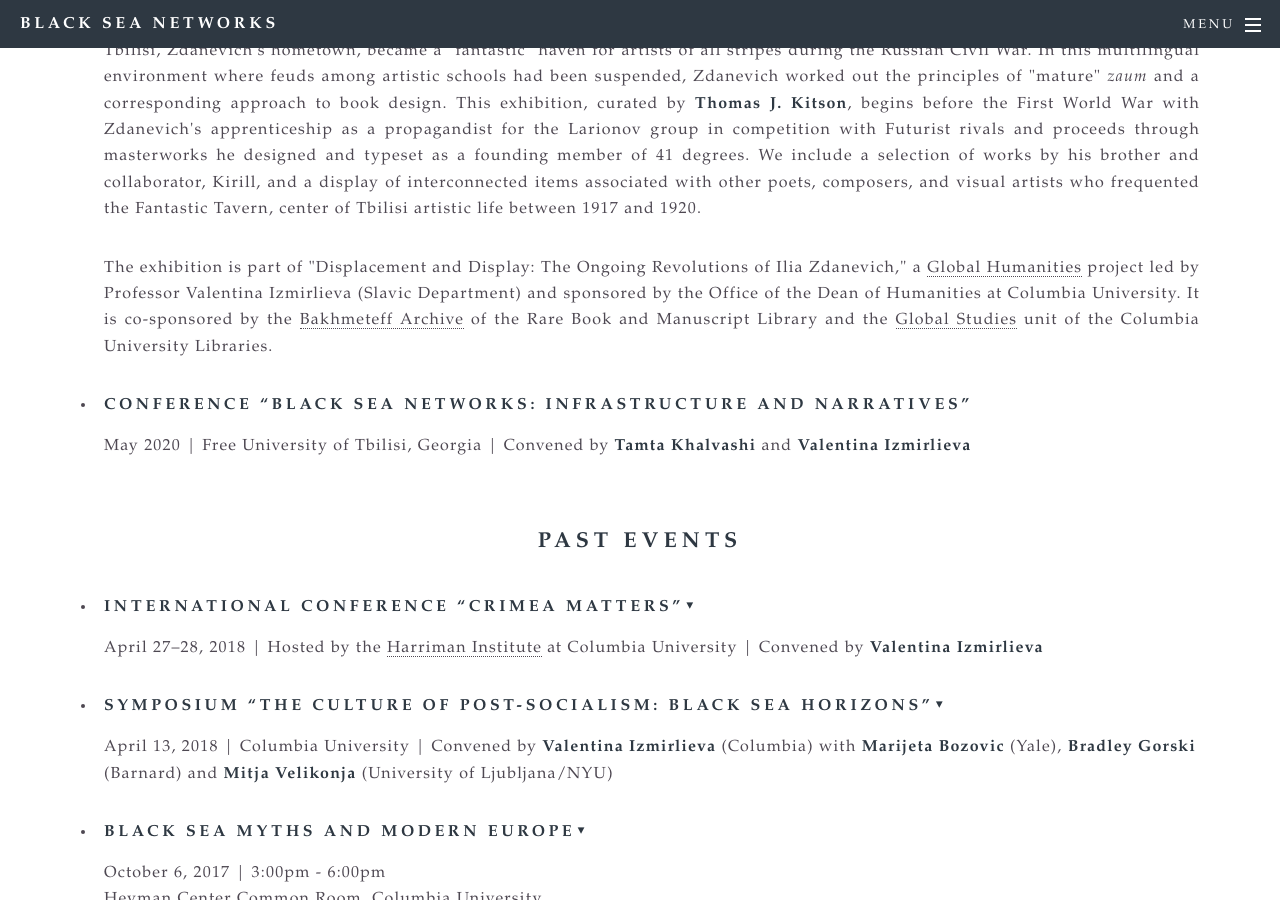
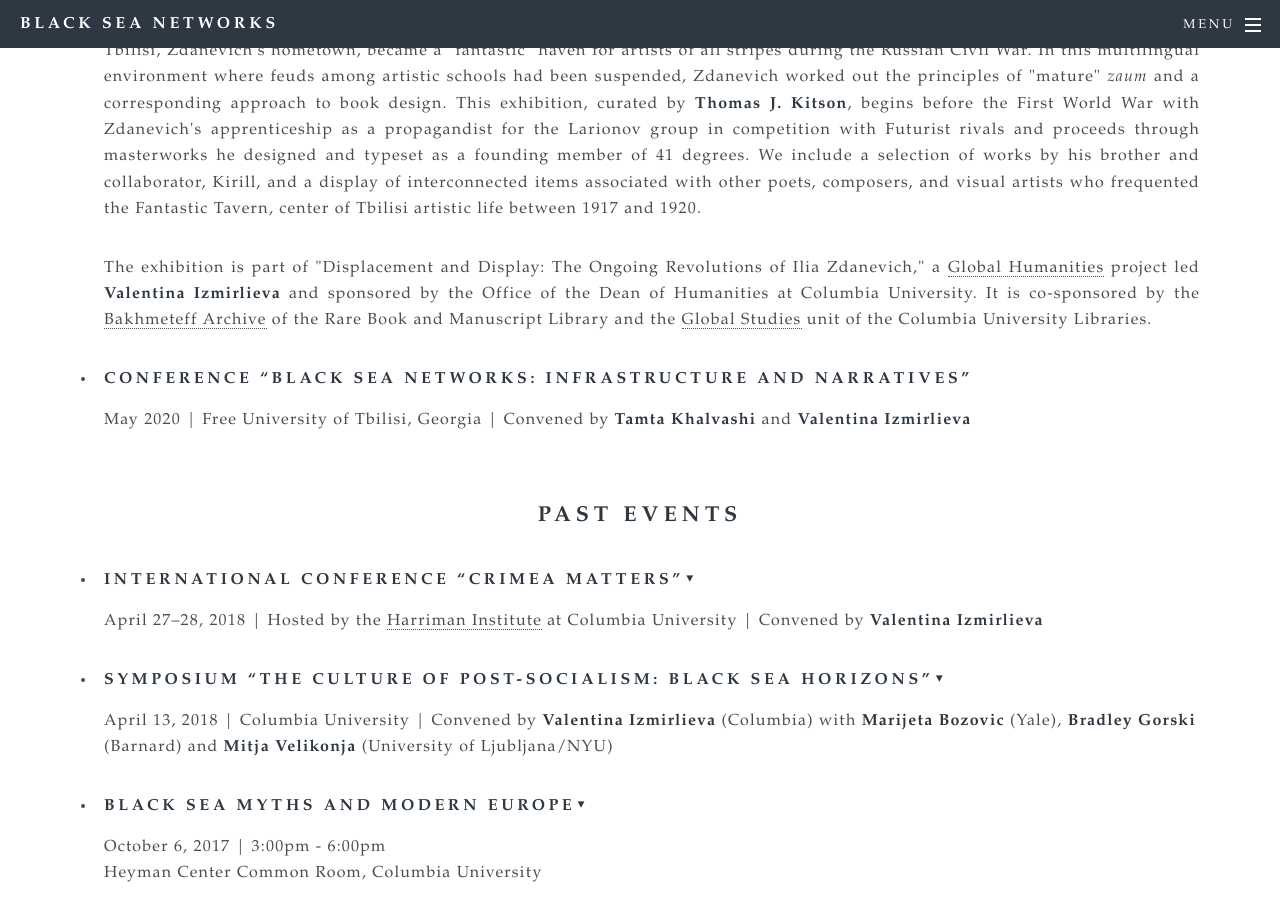
Before and after one commit to bradleygorski/blackseanet, a Jekyll site: the page built from events.html, in a window 1280 px wide and 900 px high, scrolled down 2627 px. Built offline with Jekyll 4.4.1, drawn with Linux system fonts in a browser that asks for light colours.

Commit message:
Edit/bold Valentina

```diff
--- a/events.html
+++ b/events.html
@@ -61,8 +61,8 @@
 visual artists who frequented the Fantastic Tavern, center of Tbilisi artistic life between 1917 and 1920.</p>
 
 <p align='justify'>The exhibition is part
-of "Displacement and Display: The Ongoing Revolutions of Ilia Zdanevich," a <a href="https://fas.columbia.edu/news-highlights/news/2018-19-global-humanities-project-grants-and-columbia-psl-collaboration-grants">Global Humanities</a> project led by Professor Valentina
-Izmirlieva (Slavic Department) and sponsored by the Office of the Dean of Humanities at Columbia University.  It is co-sponsored
+of "Displacement and Display: The Ongoing Revolutions of Ilia Zdanevich," a <a href="https://fas.columbia.edu/news-highlights/news/2018-19-global-humanities-project-grants-and-columbia-psl-collaboration-grants">Global Humanities</a> project led <b>Valentina
+Izmirlieva</b> and sponsored by the Office of the Dean of Humanities at Columbia University.  It is co-sponsored
 by the <a href='http://library.columbia.edu/locations/rbml/units/bakhmeteff.html'>Bakhmeteff Archive</a> of the Rare Book and Manuscript Library and the <a href="https://library.columbia.edu/locations/global.html">Global Studies</a> unit of the Columbia University Libraries.</p>
 </li>
 
```
